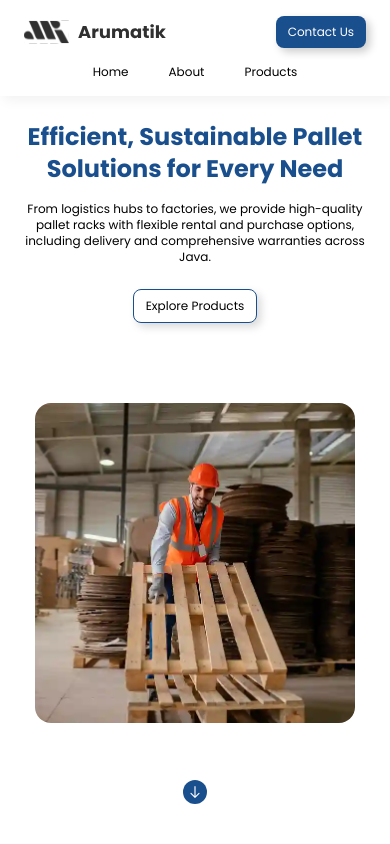
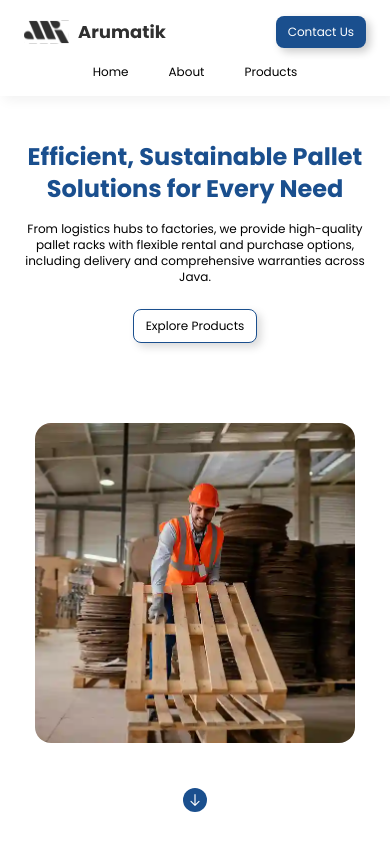
Before and after one commit to Crskiko/Arumatik, a React (Vite) app: page / in a window 390 px wide. Shown: the top 844 px of the page. Built offline with nearby package versions, Linux system fonts and the light colour scheme.

Commit message:
update styling for mobile

```diff
--- a/src/components/HeroSection.jsx
+++ b/src/components/HeroSection.jsx
@@ -13,9 +13,9 @@ import ArrowV2Icon from "../assets/icons/arrow-v2-icon.svg";
  */
 function HeroSection({ navigate, scroll, isMobile }) {
   return (
-    <section id="hero" className="relative">
+    <section id="hero">
       <div
-        className={`flex ${isMobile ? "flex-col px-6" : "flex-row xl:px-28 px-12"}
+        className={`flex ${isMobile ? "flex-col px-6 mt-10" : "flex-row xl:px-28 px-12"}
         justify-between gap-10 items-center w-full`}
       >
         <div className={isMobile ? "text-center" : "w-[34rem]"}>
@@ -50,7 +50,7 @@ function HeroSection({ navigate, scroll, isMobile }) {
       </div>
 
       <button
-        className="bg-blue w-6 h-6 rounded-full flex items-center justify-center absolute bottom-10"
+        className="bg-blue w-6 h-6 rounded-full flex items-center justify-center absolute bottom-8"
         onMouseOver={scroll}
         onFocus={scroll}
       >
```
